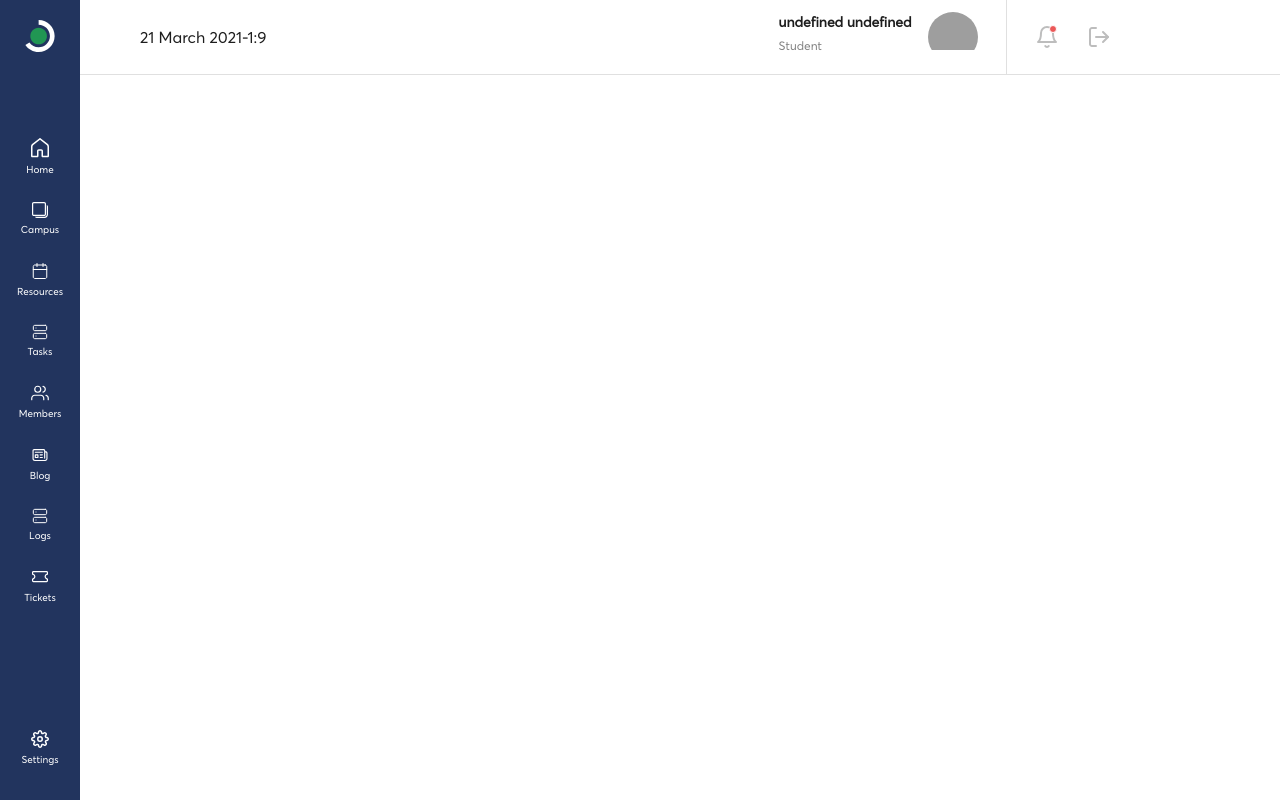
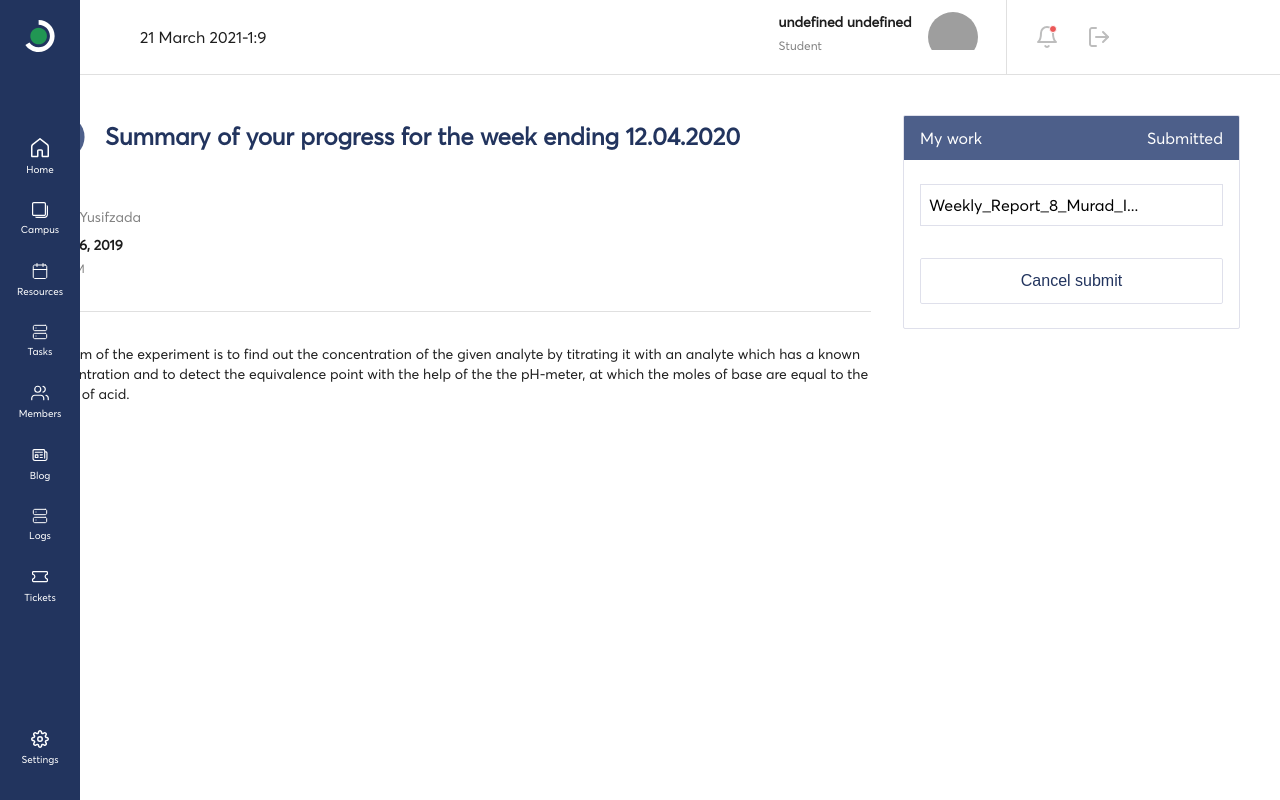
Before and after one commit to VirtuonUfaz/virtuonfront, a React (Create React App) app: page /task/1 in a window 1280 px wide. Built offline with nearby package versions, Linux system fonts and the light colour scheme; no server answers; grey boxes are pictures that could not be loaded.

Commit message:
Create tasks page

```diff
--- a/src/components/Layout/Sidebar/index.tsx
+++ b/src/components/Layout/Sidebar/index.tsx
@@ -66,7 +66,7 @@ const Sidebar = () => {
             <p className="nav-text">Resources</p>
           </NavLink>
           <NavLink
-            to="/t2"
+            to="/tasks"
             activeClassName="active-link"
             className="flex-column full-center gap-1 py-3 w-100 cursor-pointer"
           >
--- a/src/styles/Layout/_globals.scss
+++ b/src/styles/Layout/_globals.scss
@@ -10,6 +10,7 @@
 }
 .rounded {
   border-radius: 2px;
+  overflow: hidden;
 }
 .full-center {
   display: flex;
--- a/src/styles/Layout/_text.scss
+++ b/src/styles/Layout/_text.scss
@@ -19,6 +19,9 @@ body {
 .bold {
   font-weight: bold !important;
 }
+.fw-n {
+  font-weight: normal !important;
+}
 
 //Headers
 .sm-header {
@@ -33,9 +36,6 @@ body {
   font-size: 1.5rem; //24px
   line-height: 32px;
   color: #22345e;
-}
-
-.xl-header {
 }
 
 //Sizes
@@ -54,11 +54,11 @@ body {
   font-size: 1.5rem !important; //24px
 }
 
-.text-xl {
+.text-xxl {
   font-size: 2rem !important; //32px
 }
 
-.text-xxl {
+.text-xxxl {
   font-size: 2.5rem !important; //40px
 }
 
@@ -80,6 +80,9 @@ body {
   color: $dark-gray;
 }
 
+.text-blue-100 {
+  color: $light-blue;
+}
 .text-blue {
   color: $blue !important;
 }
--- a/src/views/App.tsx
+++ b/src/views/App.tsx
@@ -14,6 +14,8 @@ const Tasks = lazy(() => import("./Tasks"));
 const Rooms = lazy(() => import("./Rooms"));
 const Grades = lazy(() => import("./Grades"));
 const TimeTable = lazy(() => import("./TimeTable"));
+const LessonTasks = lazy(() => import("./LessonTasks"));
+const TaskDetail = lazy(() => import("./TaskDetail"));
 const Archive = lazy(() => import("./Archive"));
 const RoomsInside = lazy(() => import("./RoomsInside"));
 const Login = lazy(() => import("./Login"));
@@ -49,7 +51,17 @@ function App() {
                               component={CreateEvent}
                             />
                             <Route exact path="/grades" component={Grades} />
-                            <Route exact path="/tasks" component={Tasks} />
+                            <Route
+                              exact
+                              path="/tasks"
+                              component={LessonTasks}
+                            />
+                            <Route
+                              exact
+                              path="/task/:id"
+                              component={TaskDetail}
+                            />
+                            <Route exact path="/view-tasks" component={Tasks} />
                             <Route exact path="/archive" component={Archive} />
                             <Route
                               exact
--- a/src/views/Home/index.tsx
+++ b/src/views/Home/index.tsx
@@ -1,5 +1,6 @@
 import { useState, useEffect } from "react";
 import { fetchTasks, updateTask } from "helpers/actions/tasks";
+import { NavLink } from "react-router-dom";
 import Plus from "assets/Icons/plus.svg";
 import TaskModal from "./TaskModal";
 const Home = () => {
@@ -97,7 +98,9 @@ const Home = () => {
         <div className="border rounded flex-1 flex-as-s">
           <div className="flex flex-jc-sb mb-2 pt-8 px-8">
             <div className="sm-header">Tasks </div>
-            <div className="text text-blue">View all</div>
+            <NavLink to="/view-tasks" className="text text-blue cursor-pointer">
+              View all
+            </NavLink>
           </div>
           <div className="text text-sm text-gray px-8">Tasks</div>
           <div className="flex flex-column mt-9">
--- /dev/null
+++ b/src/views/LessonTasks/index.tsx
@@ -0,0 +1,42 @@
+import { ReactComponent as DocumentIcon } from "assets/Icons/document.svg";
+import { useHistory } from "react-router";
+
+const LessonTask = () => {
+  const history = useHistory();
+  return (
+    <div className="py-10">
+      <div className="md-header">Cyber Security Tasks</div>
+      <div className="flex mt-5 p-6">
+        <div className="flex-2">
+          <p className="text text-gray bold">Task Description</p>
+        </div>
+        <div className="flex-1">
+          <p className="text text-gray bold">Deadline</p>
+        </div>
+      </div>
+      {[1, 1, 1, 1].map((task: any, index) => (
+        <div
+          key={index}
+          className="flex border p-6 cursor-pointer"
+          onClick={() => history.push("/task/" + task.id)}
+        >
+          <div className="flex-2 flex gap-6">
+            <DocumentIcon />
+            <div className="flex flex-column gap-1">
+              <p className="text text-black bold">
+                Bill Gates Malware reverse engeneering
+              </p>
+              <p className="text text-gray text-xs">Updated 2 days ago</p>
+            </div>
+          </div>
+          <div className="flex-1">
+            <p className="text text-black bold">May 26, 2019</p>
+            <p className="text text-gray text-xs">8:00 AM</p>
+          </div>
+        </div>
+      ))}
+    </div>
+  );
+};
+
+export default LessonTask;
--- /dev/null
+++ b/src/views/TaskDetail/index.tsx
@@ -0,0 +1,58 @@
+import { ReactComponent as DocumentIcon } from "assets/Icons/document.svg";
+const TaskDetail = () => {
+  return (
+    <div className="py-10">
+      <div className="flex gap-8">
+        <div className="flex-4">
+          <div className="flex flex-ai-c gap-5 mb-4">
+            <DocumentIcon />
+            <h1 className="text text-xl text-blue ">
+              Summary of your progress for the week ending 12.04.2020
+            </h1>
+          </div>
+          <div className="py-8 border-bottom">
+            <p className="text text-gray mb-2">Nigar Yusifzada</p>
+            <p className="text text-black bold mb-1">May 26, 2019</p>
+            <p className="text text-xs text-gray">6:30 PM</p>
+          </div>
+          <p className="text py-8">
+            The aim of the experiment is to find out the concentration of the
+            given analyte by titrating it with an analyte which has a known
+            concentration and to detect the equivalence point with the help of
+            the the pH-meter, at which the moles of base are equal to the moles
+            of acid.
+          </p>
+        </div>
+        <div className="flex-1">
+          <div className="border rounded">
+            <div className="bg-mid-blue px-4 py-3">
+              <div className="flex flex-jc-sb">
+                <p className="text text-white text-sm">My work</p>
+                <p className="text text-white text-sm">Submitted</p>
+              </div>
+            </div>
+            <div className="px-4 py-6">
+              <div className="border py-3 px-2 mb-2 w-100">
+                <label htmlFor="file-upload" className="text-center">
+                  Weekly_Report_8_Murad_I...
+                </label>
+              </div>
+
+              <input
+                type="file"
+                name=""
+                id="file-upload"
+                className="invisible"
+              />
+              <button className="btn w-100 py-3 text-blue bg-white border  fw-n">
+                Cancel submit
+              </button>
+            </div>
+          </div>
+        </div>
+      </div>
+    </div>
+  );
+};
+
+export default TaskDetail;
```
Also changed, not shown: src/assets/Icons/document.svg (added).
